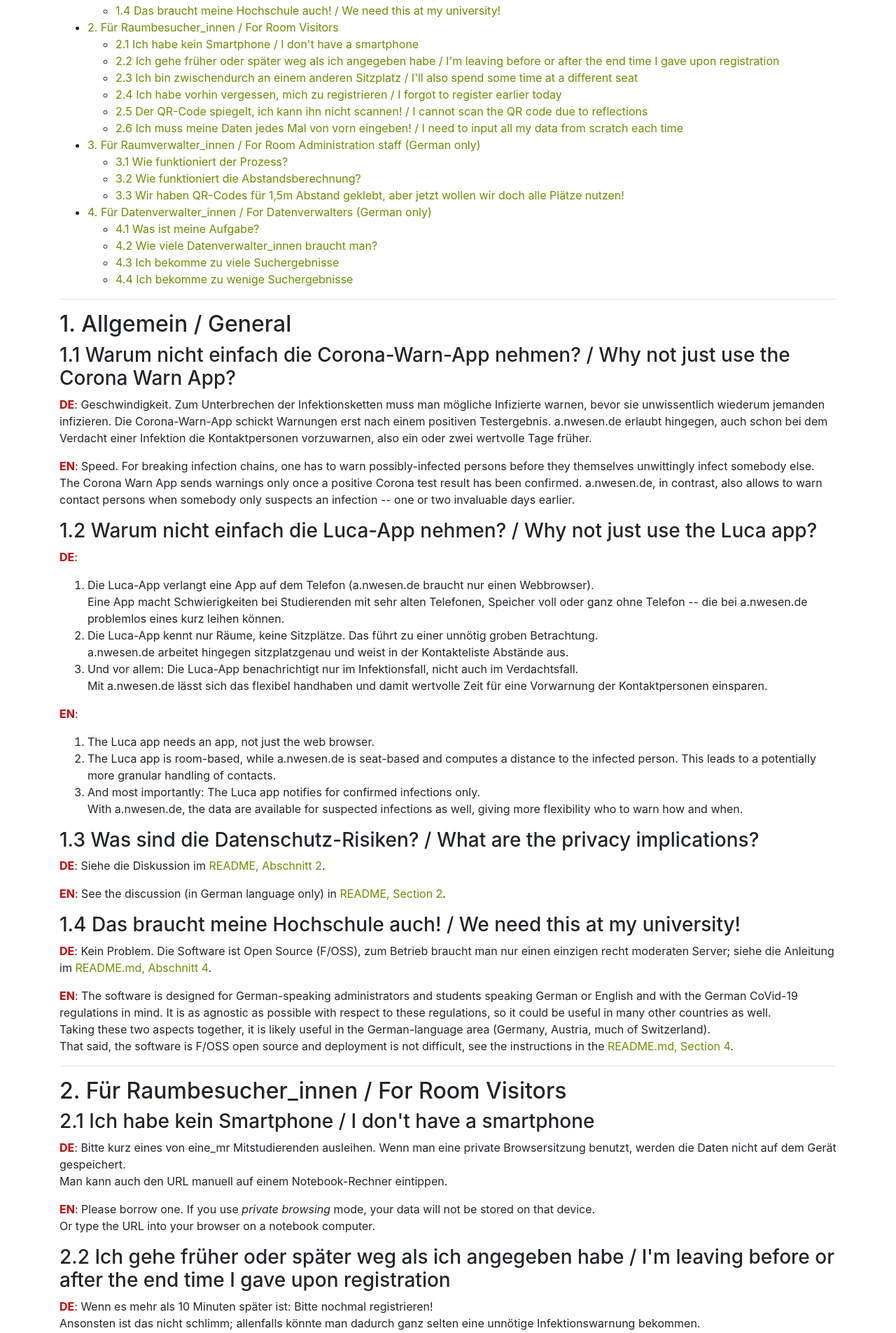
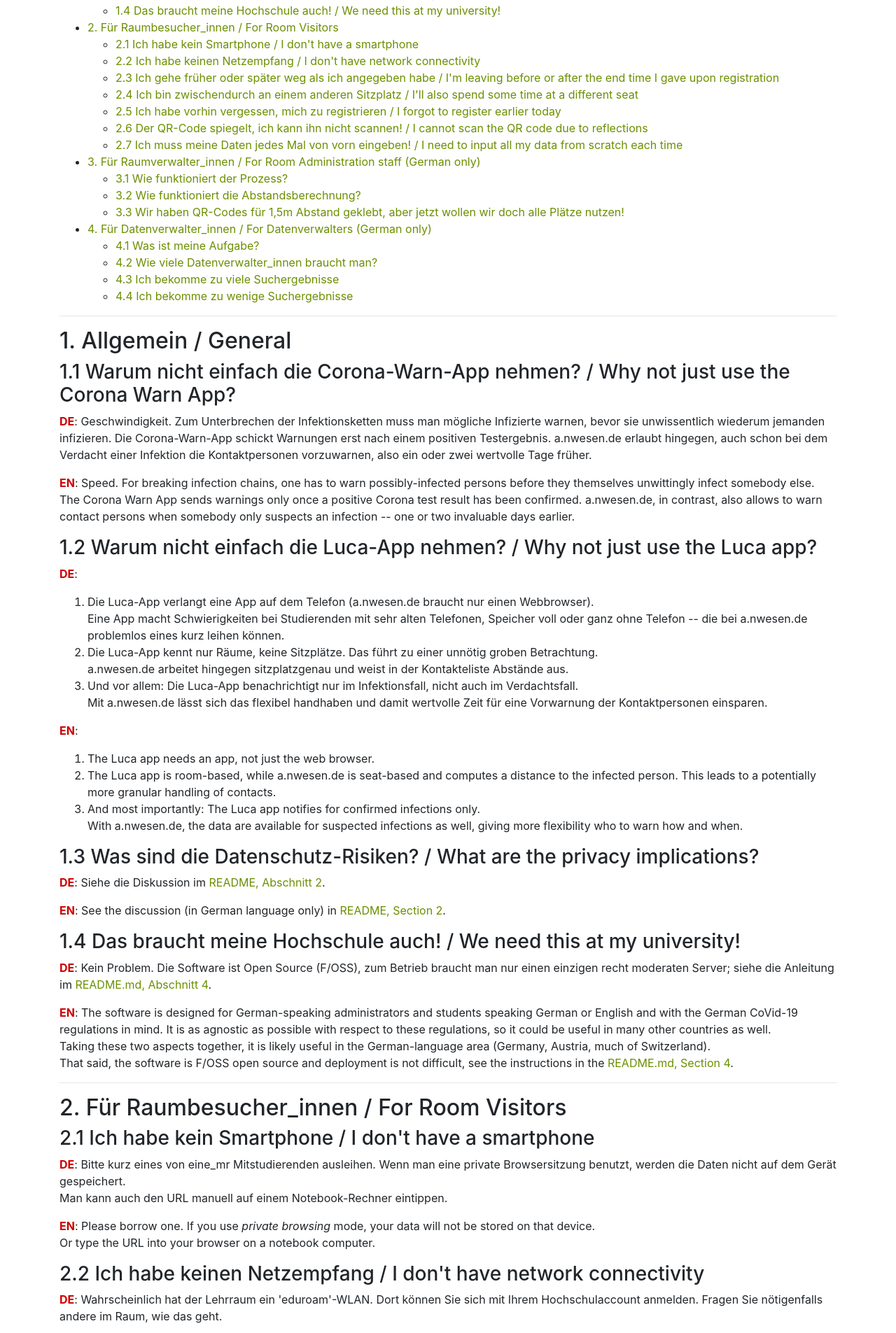
Before and after one commit to prechelt/anwesende, a Django app: template anwesende/templates/room/faq.html in a window 1280 px wide. Shown: the part 255-2160 px from the top of the page at 70% size. Run offline with Django 3.2, Linux system fonts and the light colour scheme; the template is opened without the code that fills it: most values are stand-ins (such as "Sample title", 1, 10 or a date in 2020); some libraries are stand-ins or nearby versions.

Commit message:
faq.html: eduroam

```diff
--- a/anwesende/templates/room/faq.html
+++ b/anwesende/templates/room/faq.html
@@ -143,8 +143,25 @@
   </p>
 
 
+  <h3 id="eduroam">
+    2.2 Ich habe keinen Netzempfang / I don't have network connectivity
+  </h3>
+  <p>
+    <span class="languagemark">DE</span>:
+    Wahrscheinlich hat der Lehrraum ein 'eduroam'-WLAN.
+    Dort können Sie sich mit Ihrem Hochschulaccount anmelden.
+    Fragen Sie nötigenfalls andere im Raum, wie das geht.
+  </p>
+  <p>
+    <span class="languagemark">EN</span>:
+    Presumably your teaching room has 'eduroam' WLAN.
+    You can connect to it using your university account.
+    Ask others in your room if you aren't sure how that works!
+  </p>
+
+
   <h3 id="zeiten">
-    2.2 Ich gehe früher oder später weg als ich angegeben habe /
+    2.3 Ich gehe früher oder später weg als ich angegeben habe /
     I'm leaving before or after the end time I gave upon registration
   </h3>
   <p>
@@ -161,7 +178,7 @@
   </p>
 
   <h3 id="platzwechsel">
-    2.3 Ich bin zwischendurch an einem anderen Sitzplatz /
+    2.4 Ich bin zwischendurch an einem anderen Sitzplatz /
     I'll also spend some time at a different seat
   </h3>
   <p>
@@ -182,7 +199,7 @@
 
 
   <h3 id="vergessen">
-    2.4 Ich habe vorhin vergessen, mich zu registrieren /
+    2.5 Ich habe vorhin vergessen, mich zu registrieren /
     I forgot to register earlier today
   </h3>
   <p>
@@ -199,7 +216,7 @@
 
 
   <h3 id="spiegelung">
-    2.5 Der QR-Code spiegelt, ich kann ihn nicht scannen! /
+    2.6 Der QR-Code spiegelt, ich kann ihn nicht scannen! /
     I cannot scan the QR code due to reflections
   </h3>
   <p>
@@ -216,7 +233,7 @@
 
 
   <h3 id="daten-weg">
-    2.6 Ich muss meine Daten jedes Mal von vorn eingeben! /
+    2.7 Ich muss meine Daten jedes Mal von vorn eingeben! /
     I need to input all my data from scratch each time
   </h3>
   <p>
@@ -224,7 +241,8 @@
     Dann löscht ihr Browser das Cookie, das von a.nwesen.de abgelegt wird
     und aus dem es die Daten wieder abrufen würde.
     Benutzen Sie nicht den privaten Browsingmodus.
-    Richten Sie eine entsprechende Ausnahme für den Server von a.nwesen.de ein,
+    Richten Sie eine entsprechende Ausnahme für den Server ein,
+    der Ihnen das Formular anzeigt,
     falls Sie Browsereinstellungen zum Cookies-Löschen haben.
   </p>
   <p>
@@ -233,7 +251,7 @@
     stores the data from which to pre-fill the form.
     Do not use private browsing mode.
     If you use browser settings to delete cookies, add an exception for
-    the a.nwesen.de server.
+    the server that displays the registration form.
   </p>
 
 
```
